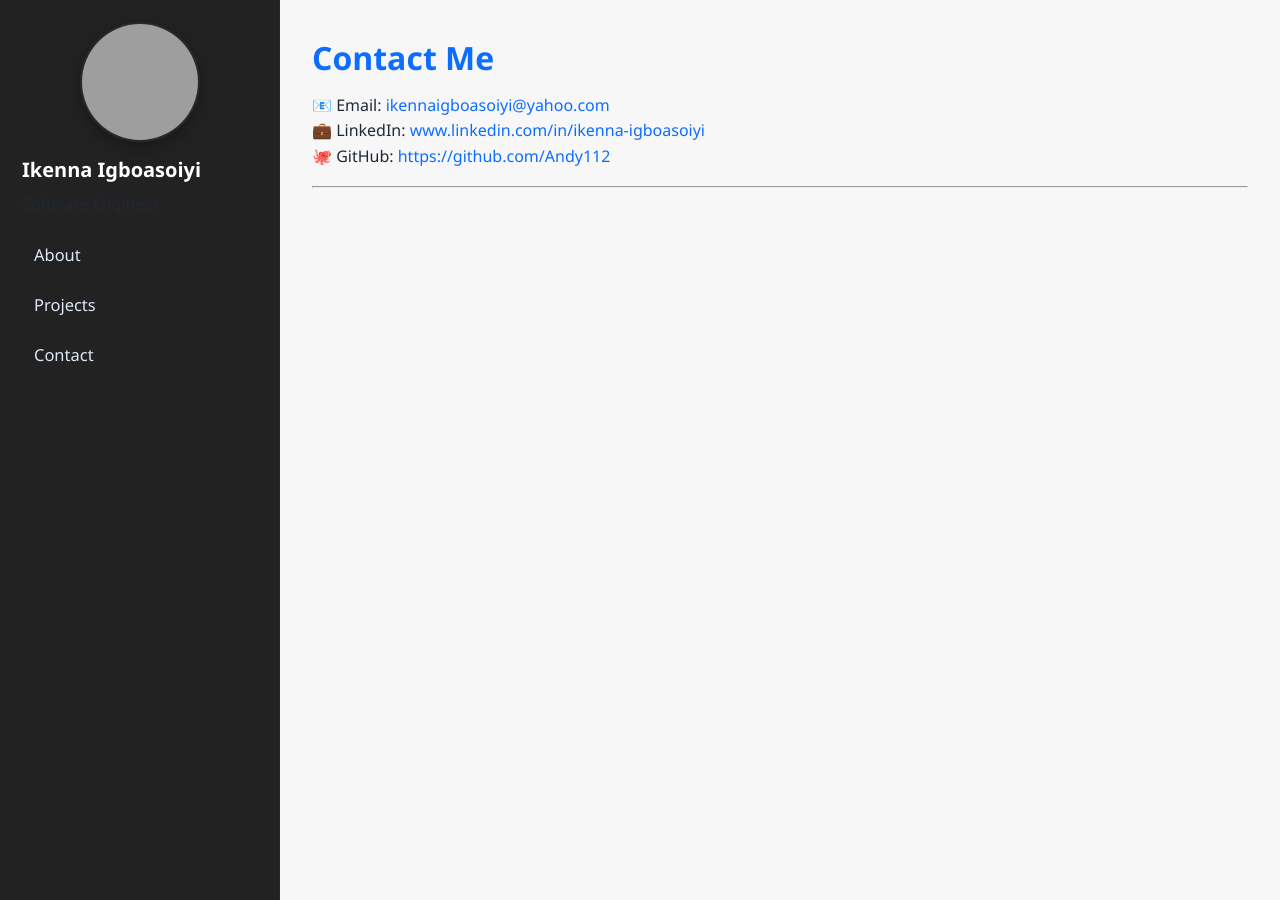
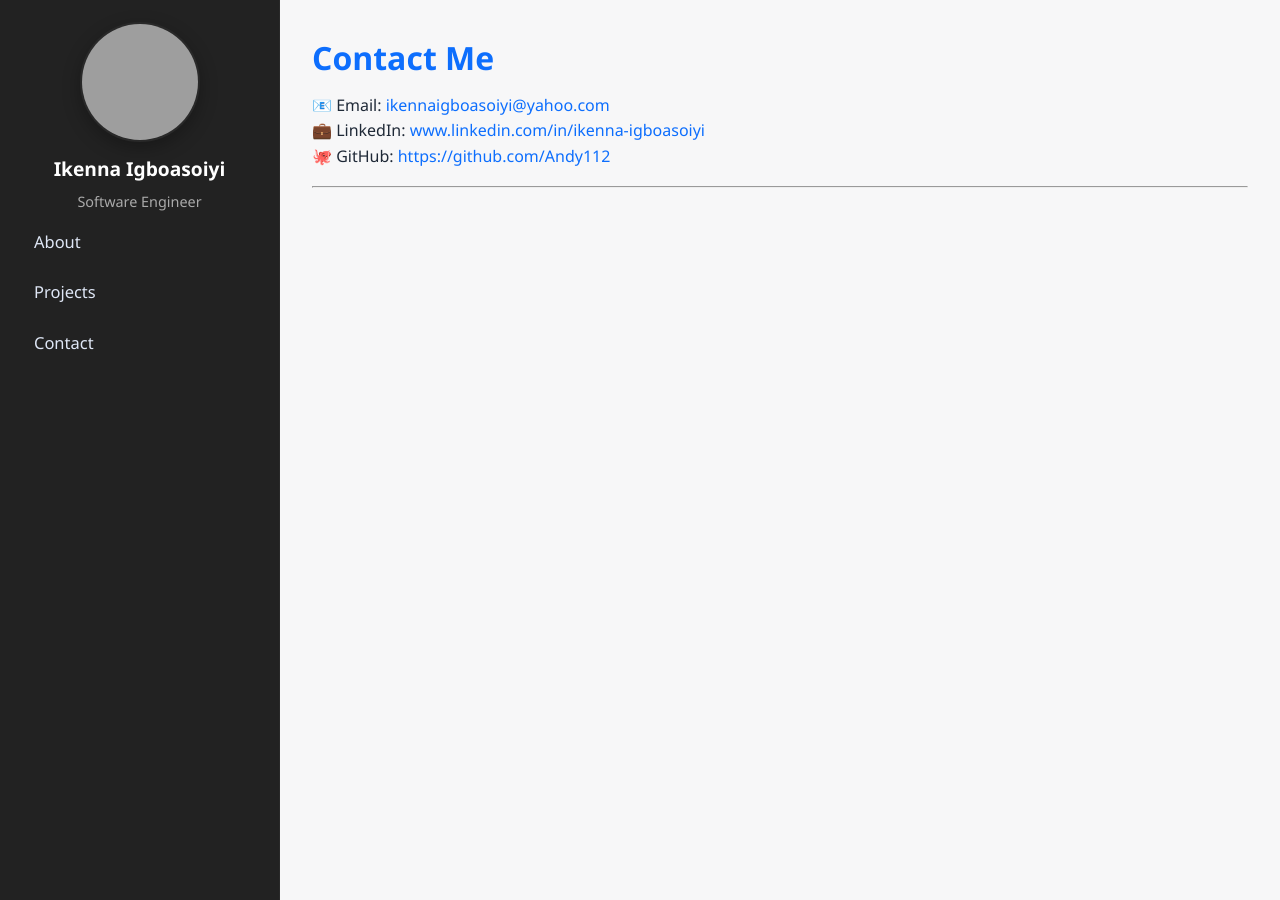
Before and after one commit to Andy112/ikenna-portfolio, a Jekyll site: the page built from contact.md, in a window 1280 px wide. Built offline with Jekyll 4.4.1, drawn with Linux system fonts in a browser that asks for light colours; grey boxes are pictures that could not be loaded.

Commit message:
Update style.css

```diff
--- a/assets/style.css
+++ b/assets/style.css
@@ -264,3 +264,20 @@ pre, code { background:#0f1720; color:#f5f7fb; padding:6px 10px; border-radius:6
   .project-card img { height:140px }
   .btn { padding:.45rem .8rem; font-size:.95rem }
 }
+
+.author-info {
+  text-align: center;
+  margin-top: 10px;
+}
+
+.author-info h2 {
+  font-size: 1.2rem;
+  color: #fff;
+  margin: 5px 0;
+}
+
+.author-info p {
+  font-size: 0.9rem;
+  color: #aaa;
+  margin: 0;
+}
```
